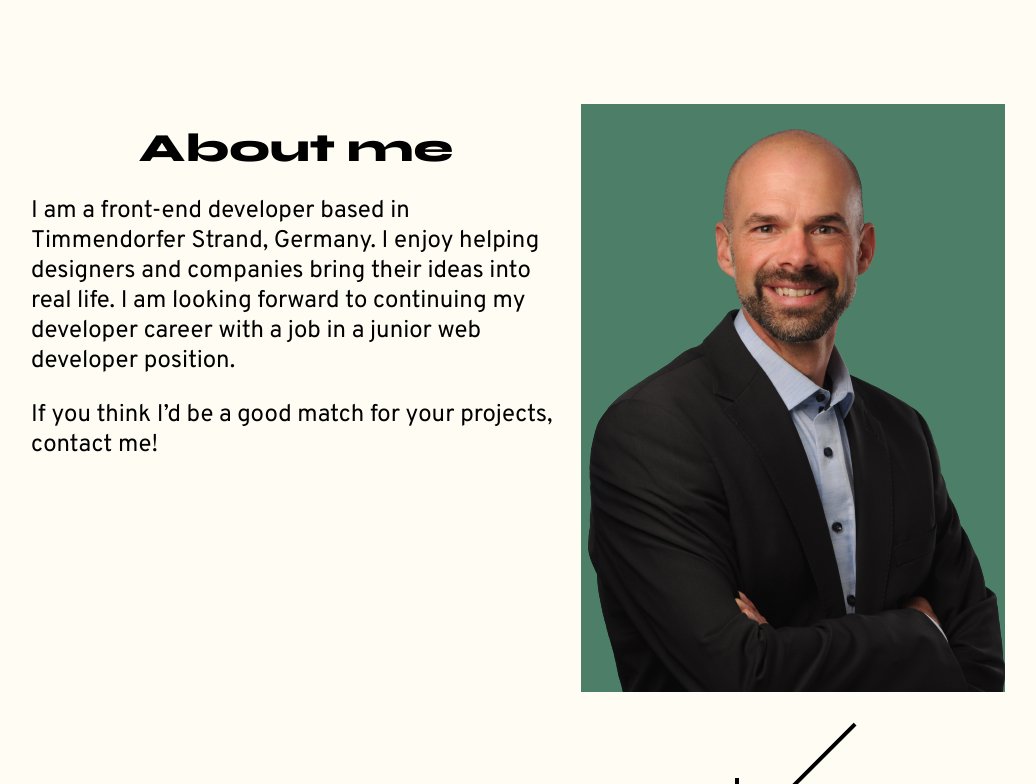
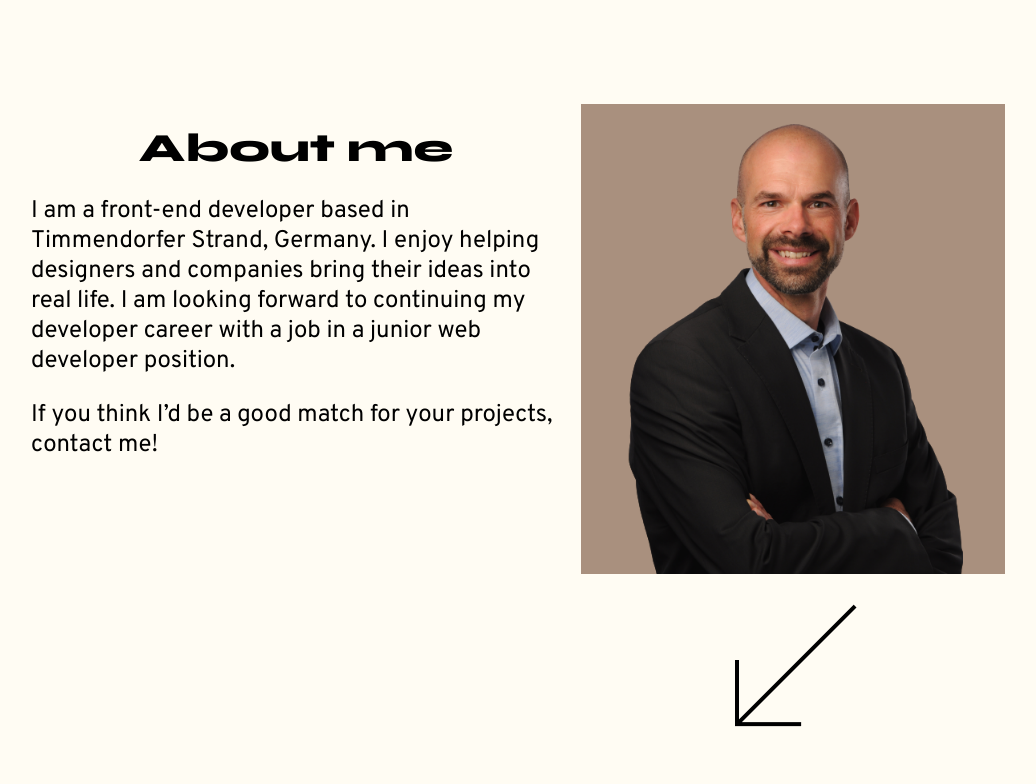
Before and after one commit to strandcode/portfolio, an Angular app: page / in a window 1280 px wide. Shown: the part 776-1560 px from the top of the page, without its empty margins (69-1105 px from the left). Built offline with nearby package versions, Linux system fonts and the light colour scheme.

Commit message:
Add walking lines

```diff
--- a/angular.json
+++ b/angular.json
@@ -46,7 +46,7 @@
                 {
                   "type": "anyComponentStyle",
                   "maximumWarning": "2kb",
-                  "maximumError": "4kb"
+                  "maximumError": "10kb"
                 }
               ],
               "outputHashing": "all"
--- a/src/app/about-me/about-me.component.html
+++ b/src/app/about-me/about-me.component.html
@@ -15,8 +15,7 @@
   <div class="wrapper-right">
 
     <div class="profile-wrapper">
-      <div class="black-frame">
-      </div>
+      <div class="green-mouse"></div>
       <img src="./assets/img/portrait-removed-bg.png" alt="">
     </div>
 
--- a/src/app/about-me/about-me.component.scss
+++ b/src/app/about-me/about-me.component.scss
@@ -5,6 +5,20 @@ section.about-me {
   display: flex;
   flex-direction: column;
   gap: 20px;
+
+  &:hover {
+    h2 {
+      transition: all 125ms ease-in-out;
+      color: var(--fc-second);
+    }
+
+    .profile-wrapper {
+
+      .green-mouse {
+        animation: animateGreenMouse 4s ease-in-out 0ms infinite normal forwards;
+      }
+    }
+  }
 
   .wrapper-left {
     width: 100%;
@@ -21,22 +35,7 @@ section.about-me {
     padding-top: 50px;
     margin-block-start: 0;
     margin-block-end: 0;
-    animation: animateHeading 5000ms ease-in-out infinite normal forwards;
-
-    @keyframes animateHeading {
-      from {
-        color: black;
-      }
-
-      80% {
-        color: var(--fc-second);
-      }
-
-      to {
-
-        color: black;
-      }
-    }
+    transition: all 125ms ease-in-out;
   }
 
   p {
@@ -52,37 +51,67 @@ section.about-me {
     width: 80%;
     display: flex;
     justify-content: center;
-    background-color: var(--bg-darkgreen);
+    // background-color: var(--bg-darkgreen);
+    background-color: #A9907E;
+    // background-color: transparent;
     position: relative;
 
-    .black-frame {
+    img {
+      width: 80%;
+      max-width: 500px;
+      object-fit: contain;
+    }
+
+    .green-mouse {
+      width: 0;
+      height: 0;
+      background-color: var(--fc-second);
       position: absolute;
-      top: 3%;
-      left: 3%;
-      border: 5px solid black;
-      width: 100%;
-      height: 100%;
-      animation: animateBlackFrame 5s ease-in-out infinite forwards;
+      top: 0;
+      left: 0;
 
-      @keyframes animateBlackFrame {
+
+      @keyframes animateGreenMouse {
         from {
-          border-color: transparent;
+          height: 5px;
+          width: 25%;
         }
 
-        80% {
-          border-color: black;
+        12% {
+          width: 100%;
         }
 
-        to {
-          border-color: transparent;
+        22% {
+          height: 5px;
+        }
+
+        25% {
+          width: 5px;
+          left: unset;
+          right: 0;
+          top: 0;
+        }
+
+        37% {
+          height: 100%;
+          transform-origin: top;
+        }
+
+        47% {
+          width: 5px;
+          height: 25px;
+        }
+
+        50% {
+          top: unset;
+          left: unset;
+          bottom: 0;
+          right: 0;
+          height: 0;
+          width: 0;
         }
       }
-    }
 
-    img {
-      width: 100%;
-      max-width: 500px;
-      object-fit: contain;
     }
   }
 
--- a/src/app/footer/footer.component.html
+++ b/src/app/footer/footer.component.html
@@ -12,10 +12,14 @@
 
     <div class="social-wrapper">
       <a href="mailto:sascha@strandco.de">
-        <img class="email-logo" src="../../assets/img/logo-email.png" alt="">
+        <img class="email-logo" src="./assets/img/logo-email.png" alt="">
       </a>
-      <img src="../../assets/img/logo-github.png" alt="">
-      <img src="../../assets/img/logo-linkedin.png" alt="">
+      <a href="https://github.com/strandcode" target="_blank">
+        <img src="./assets/img/logo-github.png" alt="">
+      </a>
+      <a href="https://www.linkedin.com/in/sascha-schr%C3%B6der/" target="_blank">
+        <img src="./assets/img/logo-linkedin.png" alt="">
+      </a>
     </div>
   </div>
 
--- a/src/app/pitch/pitch.component.scss
+++ b/src/app/pitch/pitch.component.scss
@@ -1,5 +1,5 @@
 section.pitch {
-  min-height: 100vh;
+  min-height: 100dvh;
   position: relative;
   display: flex;
   flex-direction: column;
--- a/src/app/portfolio/portfolio.component.scss
+++ b/src/app/portfolio/portfolio.component.scss
@@ -23,9 +23,9 @@ section.portfolio {
     display: none;
     transition: all 125ms ease-in-out;
     position: absolute;
-    top: 3%;
-    left: 3%;
-    border: 5px solid black;
+    top: 0;
+    left: 0;
+    outline: 5px solid black;
     width: 100%;
     height: 100%;
   }
@@ -64,8 +64,8 @@ section.portfolio {
 
       .portfolio-arrow {
         transition: all 125ms ease-in-out;
-        bottom: calc(-3% - 25px);
-        left: calc(53% - 25px);
+        bottom: calc(0% - 25px);
+        left: calc(50% - 25px);
         animation: animatePortfolioArrow 250ms ease-in-out 0s 1 normal forwards;
 
         @keyframes animatePortfolioArrow {
@@ -111,12 +111,12 @@ section.portfolio {
         display: flex;
         transition: all 125ms ease-in-out;
         left: unset;
-        right: 3%;
+        right: 0;
       }
 
       .portfolio-arrow {
         transition: all 125ms ease-in-out;
-        left: calc(47% - 25px);
+        left: calc(50% - 25px);
       }
     }
 
@@ -282,8 +282,8 @@ section.portfolio {
         .portfolio-arrow {
           transition: all 125ms ease-in-out;
           bottom: unset;
-          left: calc(103% - 25px);
-          top: calc(53% - 25px);
+          left: calc(100% - 25px);
+          top: calc(50% - 25px);
 
           animation: animateT 250ms ease-in-out 0s 1 normal forwards;
 
@@ -313,8 +313,8 @@ section.portfolio {
         .portfolio-arrow {
           transition: all 125ms ease-in-out;
           bottom: unset;
-          left: calc(-3% - 25px);
-          top: calc(53% - 25px);
+          left: calc(0% - 25px);
+          top: calc(50% - 25px);
 
           animation: animateZ 250ms ease-in-out 0s 1 normal forwards;
 
```
Also changed, not shown: 1 other file (tests, documents, lock files or other folders).
